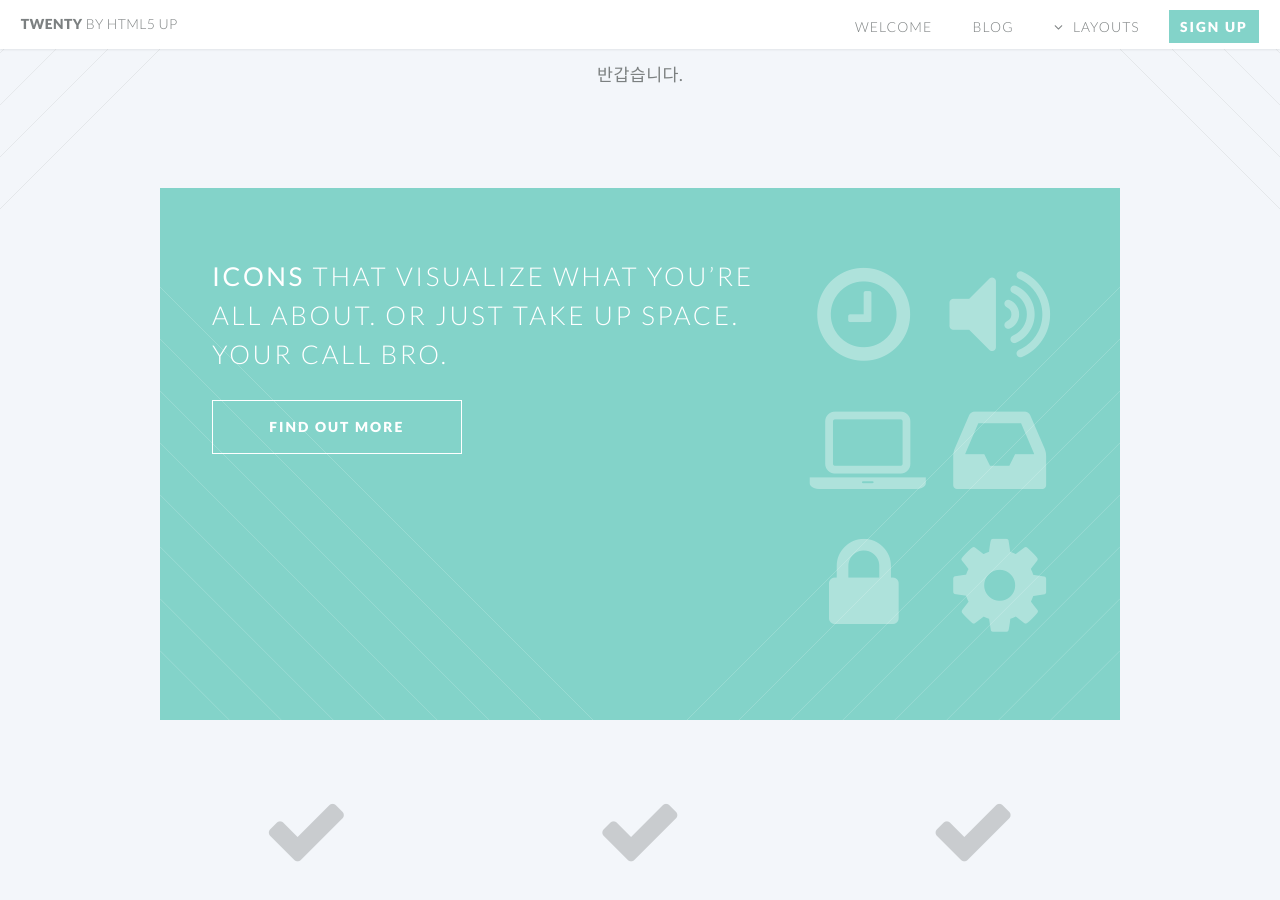
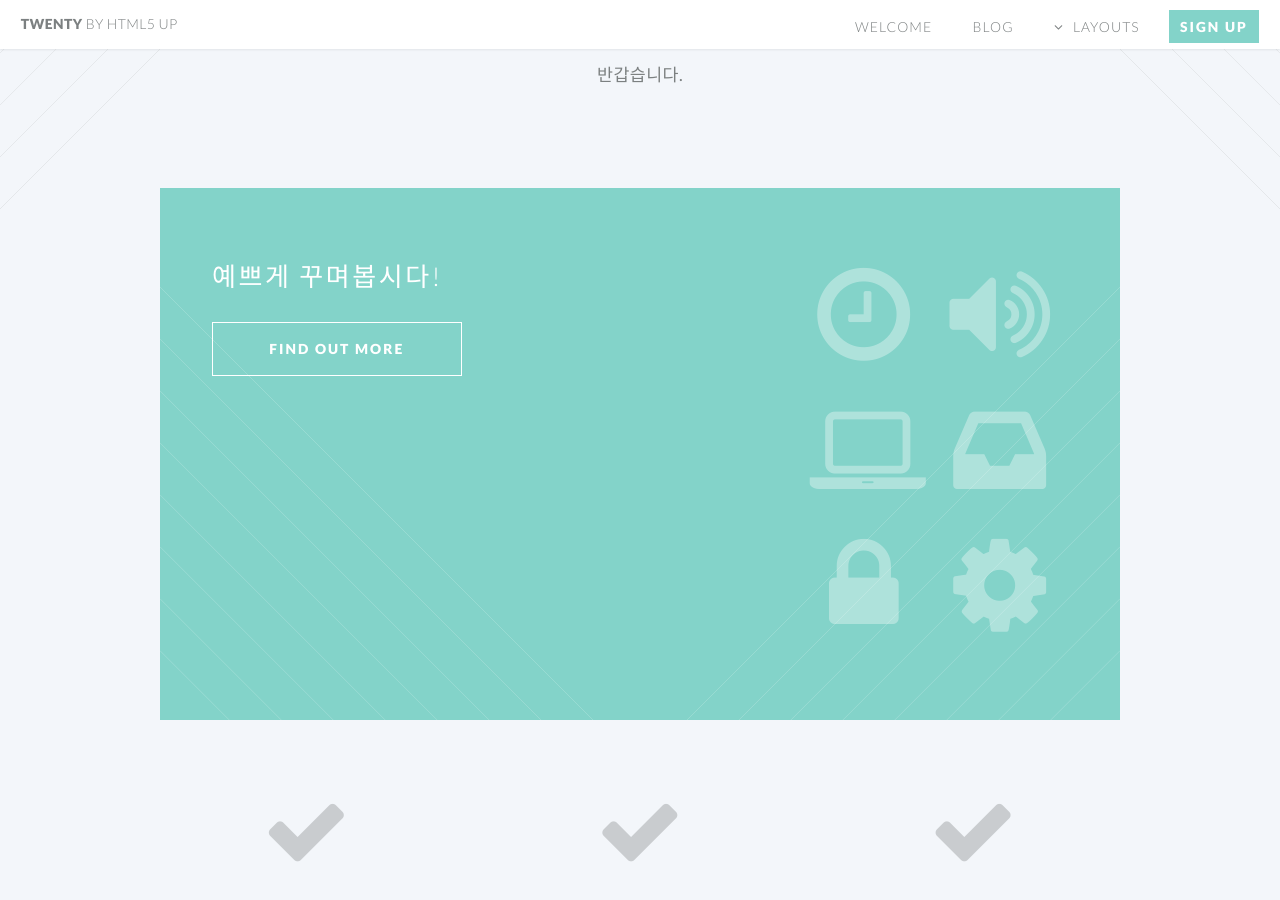
Before and after one commit to Yangsiwan/Yangsiwan.github.io, a Jekyll site: the page built from index.html, in a window 1280 px wide and 900 px high, scrolled down 796 px. Built offline with Jekyll 4.4.1, drawn with Linux system fonts in a browser that asks for light colours.

Commit message:
Update index.html

```diff
--- a/index.html
+++ b/index.html
@@ -19,7 +19,7 @@ layout: landing-page
 							<div class="8u">
 
 								<header>
-									<h2><strong>icons</strong> that visualize what you’re all about. or just take up space. your call bro.</h2>
+									<h2><strong></strong>예쁘게 꾸며봅시다!</h2>
 								</header>
 								<footer>
 									<ul class="buttons">
```
